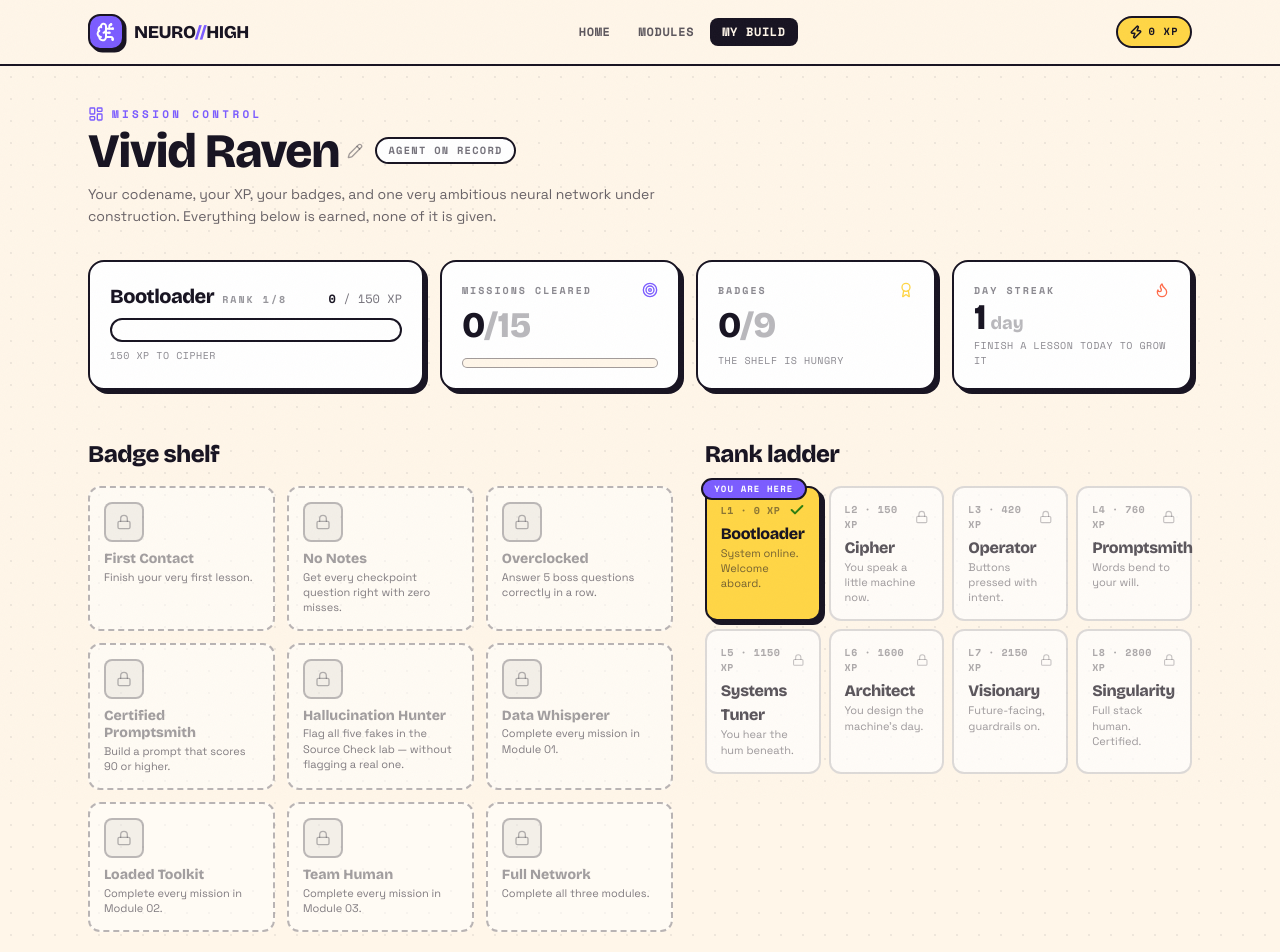
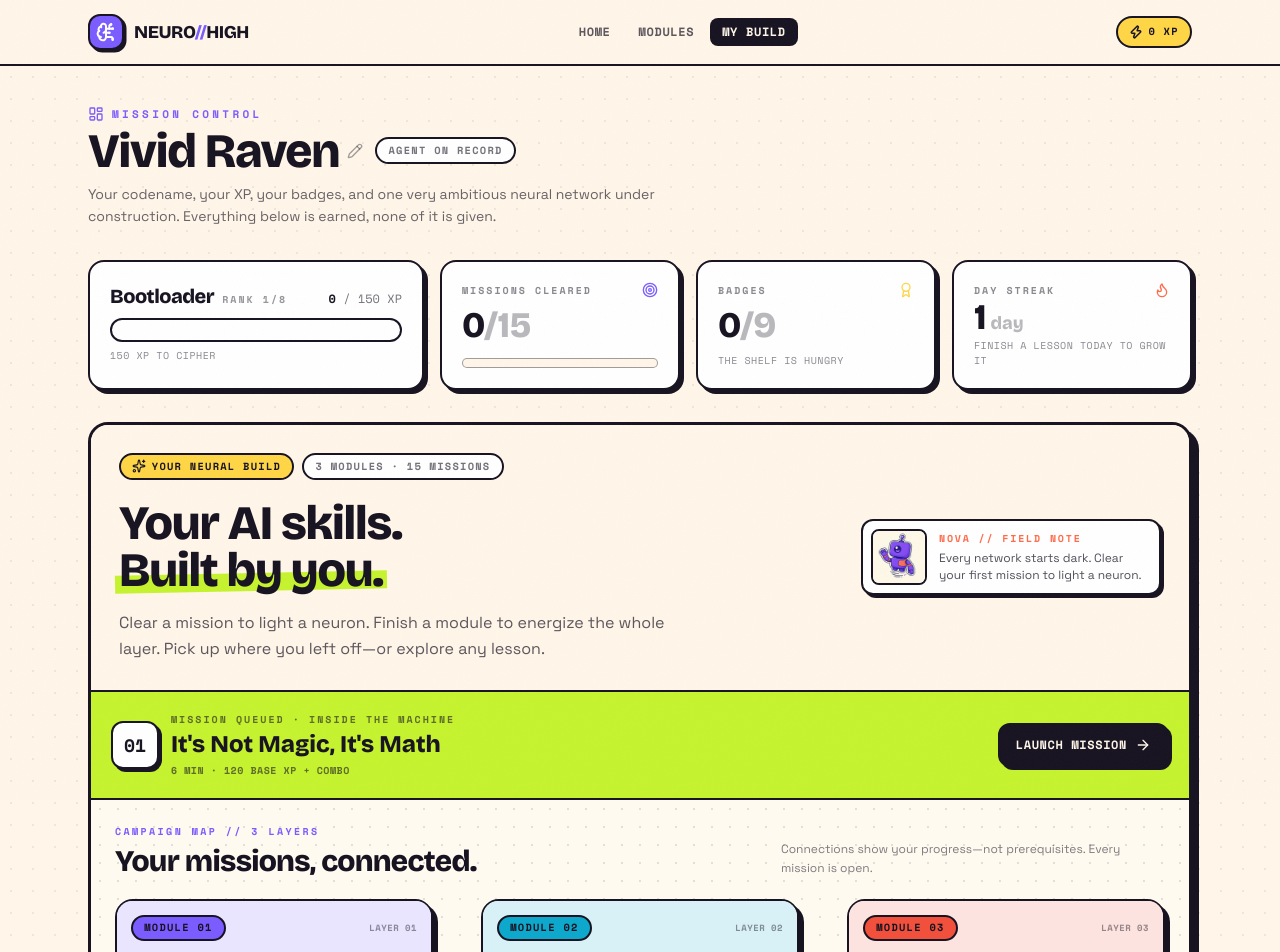
Before and after one commit to AnishVDev/Neuro-High, a Next.js app: page /dashboard in a window 1280 px wide. Shown: the top 952 px of the page. Built offline with nearby package versions, Linux system fonts and the light colour scheme.

Commit message:
Replace temp comment with NeuralMap component

```diff
--- a/src/components/DashboardClient.tsx
+++ b/src/components/DashboardClient.tsx
@@ -87,7 +87,10 @@ export default function DashboardClient() {
         </div>
       </motion.div>
 
-      {/* temp */}
+      {/* neural map */}
+      <div className="mt-8">
+        <NeuralMap />
+      </div>
 
 
       <div className="mt-12 grid gap-8 lg:grid-cols-[1.2fr_1fr]">
```
